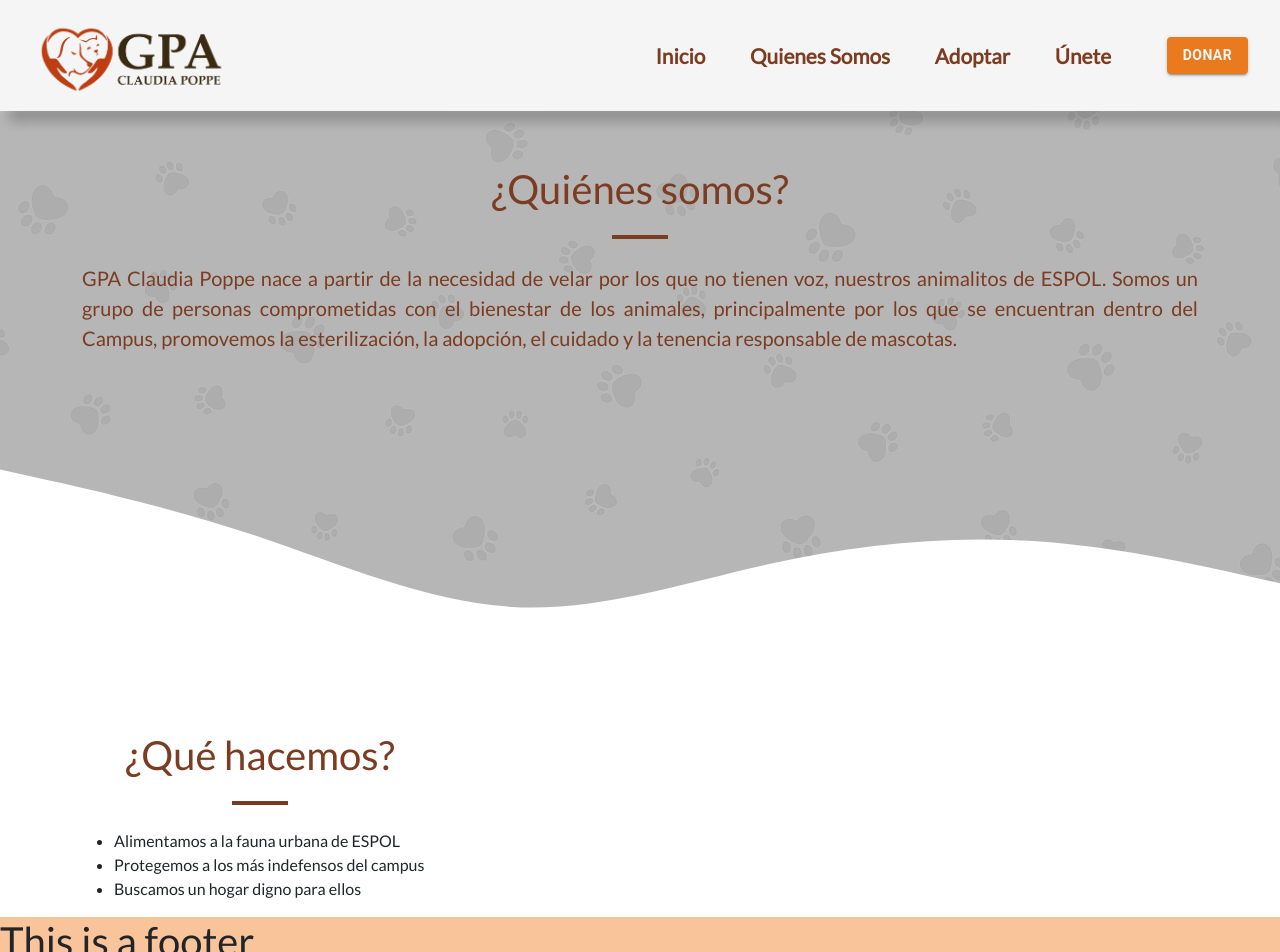
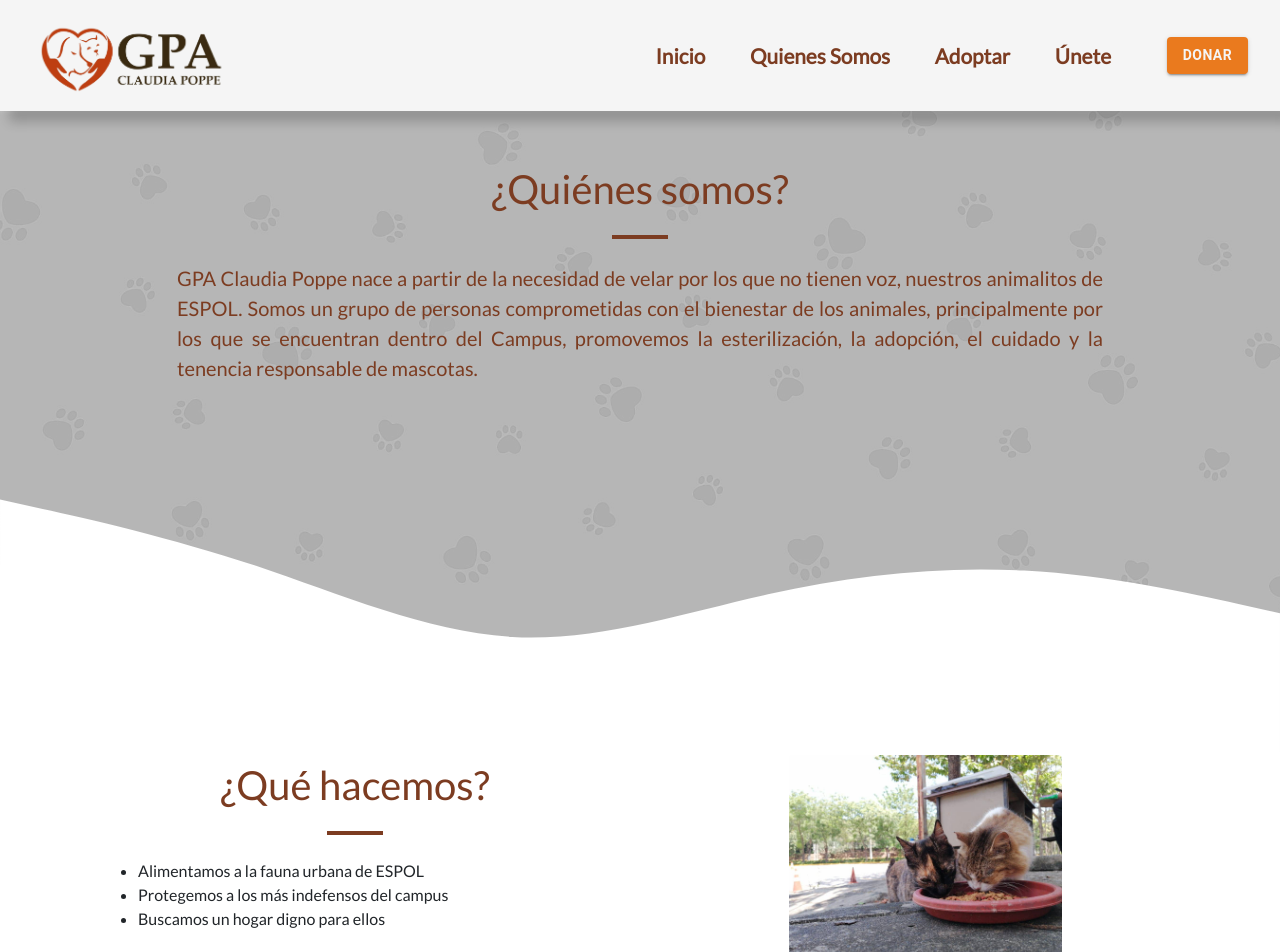
Before and after one commit to GPA-Espol/FindMeAPet_Web, a React (Create React App) app in the folder gpa-web-front/: page /quienessomos in a window 1280 px wide. Shown: the top 952 px of the page. Built offline with nearby package versions, Linux system fonts and the light colour scheme.

Commit message:
Avance Quienes Somos

```diff
--- a/gpa-web-front/src/components/Pages/Adoptar/Adoptar.js
+++ b/gpa-web-front/src/components/Pages/Adoptar/Adoptar.js
@@ -1,5 +1,6 @@
 import React, {Component} from 'react';
 import './Adoptar.css';
+
 
 class PagAdoptar extends Component
 {
@@ -17,17 +18,17 @@ class PagAdoptar extends Component
   }
 
   handleSubmit(event) {
-    alert('A name was submitted: ' + this.state.value);
-    //event.preventDefault();
-    console.log("onSubmit: " + event.target.value);
+    event.preventDefault();
+    console.log("onSubmit: ", this.state.value);
+
   }
 
   render() {
     return(
       <div className="pag-adoptar">
         <h1>Página de adopción con cátalogo</h1>
-        <form>
-          <label onSubmit={this.handleSubmit}>
+        <form onSubmit={this.handleSubmit}>
+          <label>
             Pick your favorite flavor:
             <select value={this.state.value} onChange={this.handleChange}>
               <option value="grapefruit">Grapefruit</option>
--- a/gpa-web-front/src/components/Pages/QuienesSomos/QuienesSomos.js
+++ b/gpa-web-front/src/components/Pages/QuienesSomos/QuienesSomos.js
@@ -23,7 +23,7 @@ class QuienesSomos extends Component
                 </div>
               </div>
               <div className="row justify-content-center">
-                <div className="col">
+                <div className="col-10">
                   <p className="pb-4 text-coffee fs-5 text-justify">
                     GPA Claudia Poppe nace a partir de la necesidad de velar por los que no tienen voz, nuestros animalitos de ESPOL. Somos un grupo de personas comprometidas con el bienestar de los animales, principalmente por los que se encuentran dentro del Campus, promovemos la esterilización, la adopción, el cuidado y la tenencia responsable de mascotas.
                   </p>
@@ -35,22 +35,24 @@ class QuienesSomos extends Component
         </section>
         <section id="que-hacemos">
           <div className="container">
-            <div className="row row-cols-3">
-              <div className="col text-center">
+            <div className="row">
+              <div className="col-md text-center">
                 <p className="fs-1 text-coffee">¿Qué hacemos?</p>
                 <div className="d-flex justify-content-center">
                   <div className="border-top border-coffee border-4 text-transparent">aaaaaaa</div>
                 </div>
-              </div>
-            </div>
-            <div className="row">
-              <div className="col">
-                <ul>
+                <ul className="text-start mx-4">
                   <li>Alimentamos a la fauna urbana de ESPOL</li>
                   <li>Protegemos a los más indefensos del campus</li>
                   <li>Buscamos un hogar digno para ellos</li>
                 </ul>
               </div>
+              <div className="col-md d-flex justify-content-center">
+                <img src="/QuienesSomos/Gato_2.jpg" className="rounded img-fluid w-50"></img>
+              </div>
+            </div>
+            <div className="row">
+
             </div>
           </div>
         </section>
```
Also changed, not shown: gpa-web-front/public/QuienesSomos/Gato_2.jpg (added).
